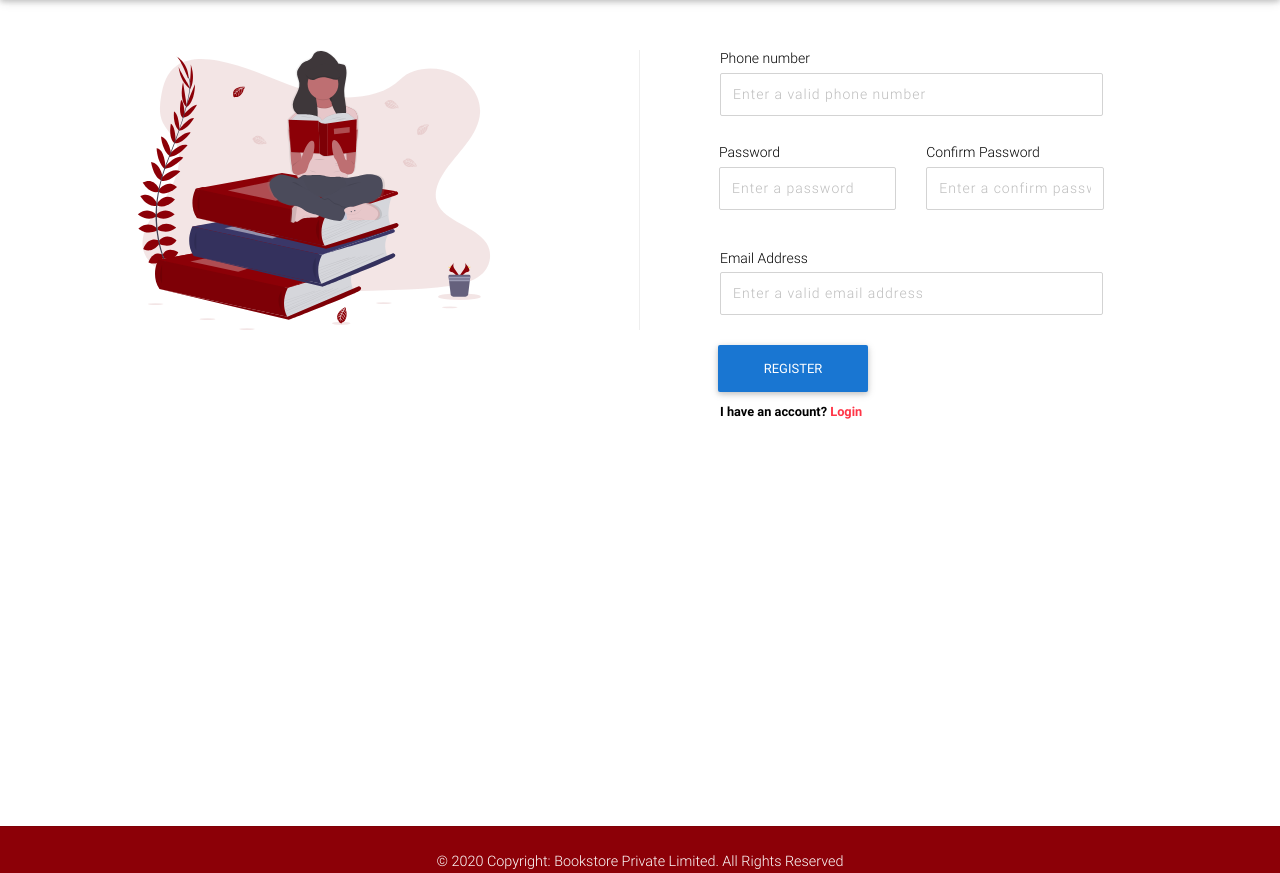
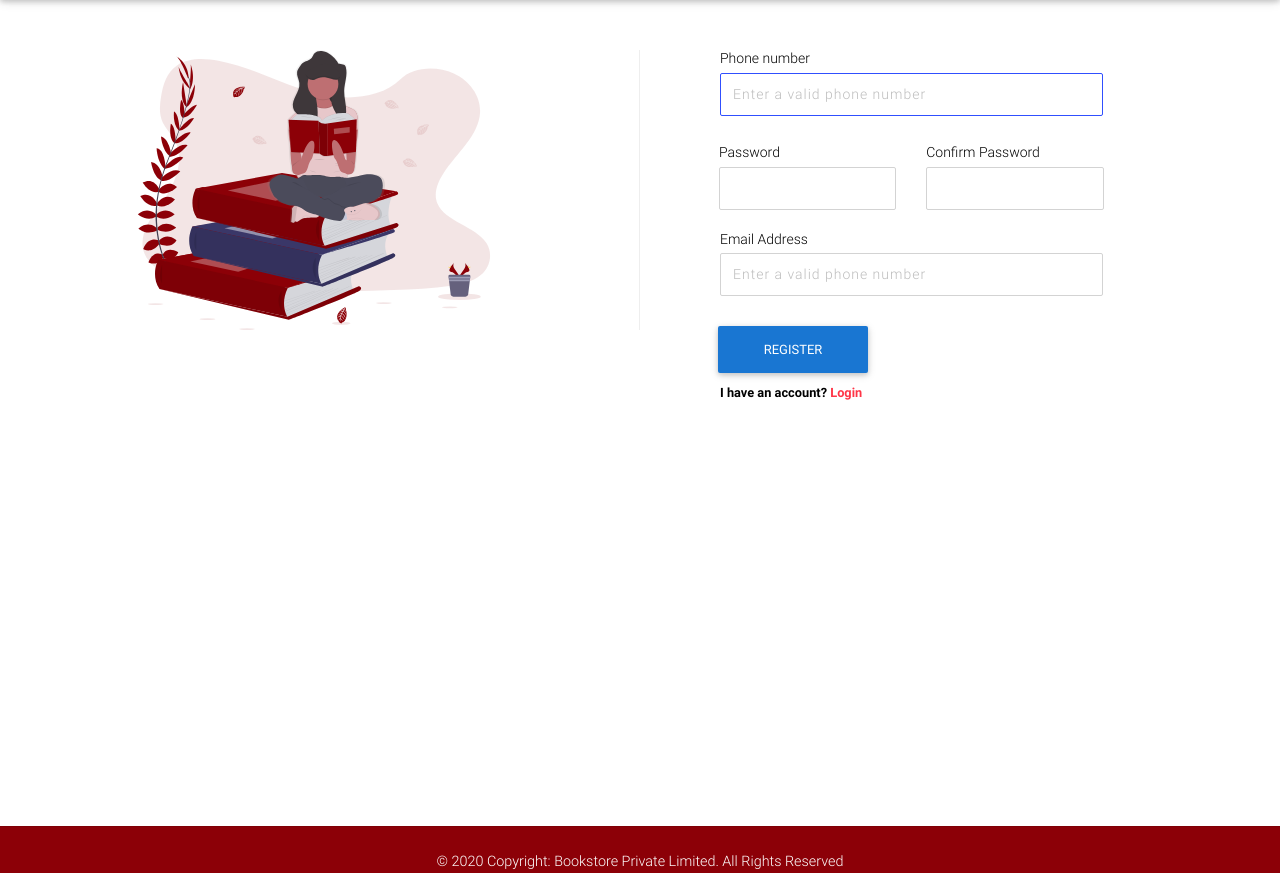
Before and after one commit to kishorekumar646/BookStore, a Django app: page /accounts/register/ in a window 1280 px wide. Shown: the part 70-943 px from the top of the page. Run offline with Django 3.2, Linux system fonts and the light colour scheme; style sheets or scripts are compiled from the project's sources; some libraries are stand-ins or nearby versions.

Commit message:
[kishore]Refactor. changes for register page

```diff
--- a/accounts/forms.py
+++ b/accounts/forms.py
@@ -2,6 +2,7 @@ from django import forms
 from django.core.validators import RegexValidator
 from django.utils.translation import ugettext_lazy as _
 from django.contrib.auth import get_user_model, authenticate
+from django.contrib.auth.forms import UserCreationForm
 
 User = get_user_model()
 
@@ -34,15 +35,28 @@ class LoginForm(forms.Form):
         return user
 
 
-class RegisterForm(forms.ModelForm):
-
-    confirm_password = forms.CharField(widget=forms.PasswordInput(
-        attrs={'placeholder': 'Enter a confirm password'}))
+class RegisterForm(UserCreationForm):
 
     class Meta:
         model = User
-        fields = ['phone_number', 'password', 'email']
+        fields = ['phone_number', 'password1', 'password2', 'email']
         widgets = {
-            'password': forms.PasswordInput(attrs={'placeholder': 'Enter a password', 'class': 'mb-4'}),
+            'password1': forms.PasswordInput(attrs={'placeholder': 'Enter a password', 'class': 'mb-4'}),
+            'password2': forms.PasswordInput(attrs={'placeholder': 'Enter a confirm password', 'class': 'mb-4'}),
             'phone_number': forms.TextInput(attrs={'placeholder': 'Enter a valid phone number', 'class': 'mb-4'}),
+            'email': forms.TextInput(attrs={'placeholder': 'Enter a valid phone number', 'class': 'mb-4'})
         }
+
+    def clean(self, *args, **kwargs):
+
+        return super(RegisterForm, self).clean(*args, **kwargs)
+
+    def save(self, commit=True):
+        user = super(RegisterForm, self).save(commit=False)
+        user.phone_number = self.cleaned_data.get('phone_number')
+        user.email = self.cleaned_data.get('email')
+
+        if commit:
+            user.save()
+
+        return user
--- a/accounts/views.py
+++ b/accounts/views.py
@@ -45,13 +45,13 @@ class Register(View):
 
         form = RegisterForm(request.POST)
         print(form.errors)
-        print(form.is_valid())
         if form.is_valid():
             print(request.POST)
-
+            user = form.save()
+            user.save()
             return redirect('login')
         else:
-            return redirect('register')
+            return render(request,'accounts/register.html',{'form': form})
 
 
 class Logout(View):
--- a/templates/accounts/register.html
+++ b/templates/accounts/register.html
@@ -29,7 +29,7 @@
                                     <label class="mb-1">
                                         <h6 class="mb-0 text-sm">Password</h6>
                                     </label>
-                                    {{ form.password }}
+                                    {{ form.password1 }}
                                 </div>
                             </div>
                             <div class="col-md-6">
@@ -37,20 +37,27 @@
                                     <label class="mb-1">
                                         <h6 class="mb-0 text-sm">Confirm Password</h6>
                                     </label>
-                                    {{ form.confirm_password }}
+                                    {{ form.password2 }}
                                 </div>
                             </div>
                         </div>
                         <div class="row px-3"> <label class="mb-1">
                                 <h6 class="mb-0 text-sm">Email Address</h6>
                             </label>
-                            <input class="mb-4" type="text" name="email" placeholder="Enter a valid email address">
+                            {{ form.email }}
                         </div>
 
                         <div class="row mb-1 px-2"> <button type="submit" class="btn btn-blue text-center">Register</button> </div>
                         <div class="row mb-2 px-3"> <small class="font-weight-bold">I have an account? <a href="{% url 'login' %}" class="text-danger ">Login</a></small> </div>
                     </div>
                 </form>
+                <div class="alert-dismissible alert-danger text-center" role="alert">
+                    {% if form.phone_number.errors %}
+                        {{ form.phone_number.errors|striptags }}
+                    {% else %}
+                        {{ form.non_field_errors|striptags }}
+                    {% endif %}
+                </div>
             </div>
         </div>
     </div>
```
